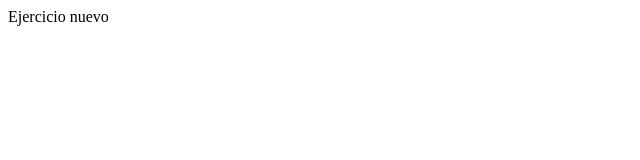
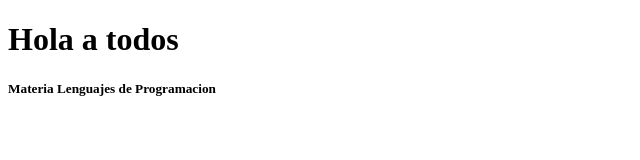
Before and after one commit to utrujillo/tecProgra, a plain HTML site: page ejercicio01/ejercicio02/index.html in a window 1280 px wide. Shown: the whole page, without its empty margins (0-640 px from the left). Drawn offline with Linux system fonts and the light colour scheme.

Commit message:
Mensaje 	modified:   ejercicio01/ejercicio02/index.html

```diff
--- a/ejercicio01/ejercicio02/index.html
+++ b/ejercicio01/ejercicio02/index.html
@@ -7,6 +7,7 @@
   <title>Document</title>
 </head>
 <body>
-  Ejercicio nuevo
+  <h1>Hola a todos</h1>
+  <h5>Materia Lenguajes de Programacion</h5>
 </body>
 </html>
```
